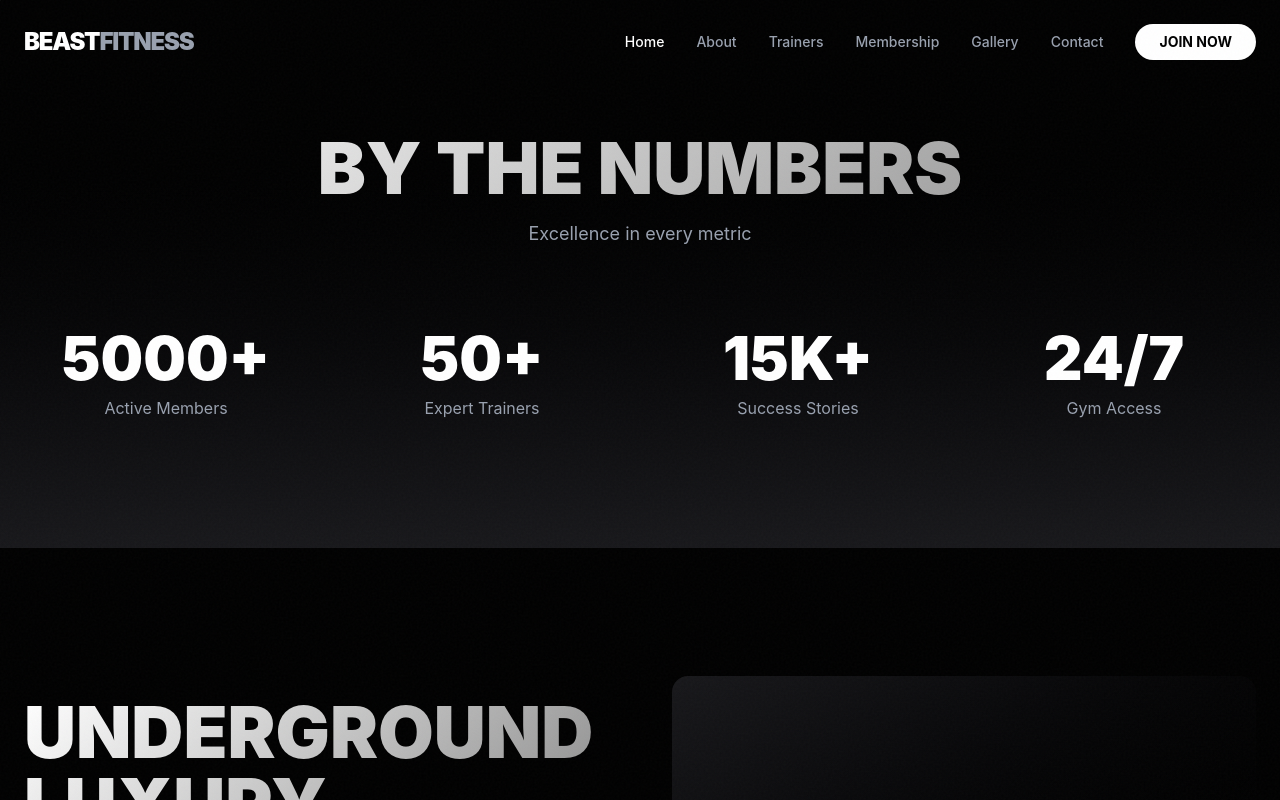
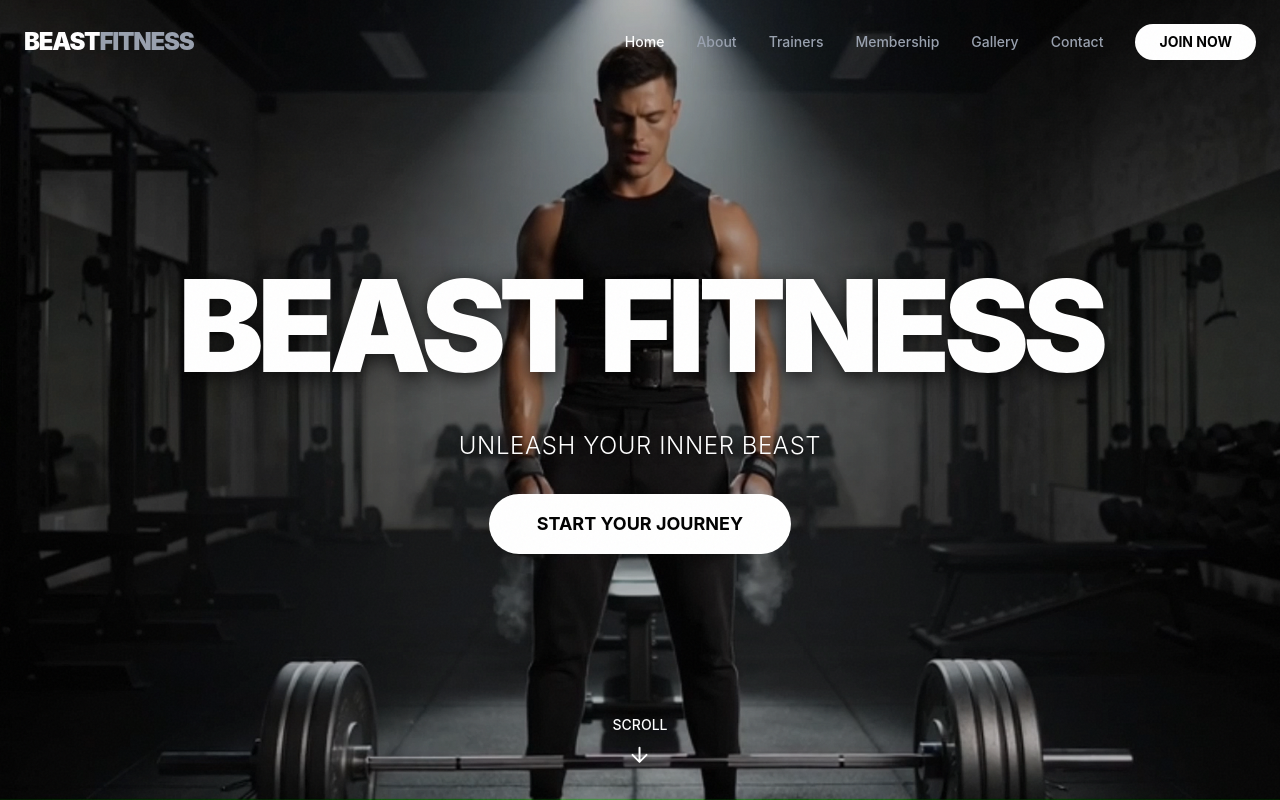
Before and after one commit to Alpha6024/BeastFitness, a React (Vite) app in the folder design/: page / in a window 1280 px wide. Shown: the top 800 px of the page. Built offline with nearby package versions, Linux system fonts and the light colour scheme.

Commit message:
fixed ui006

```diff
--- a/design/src/components/CinematicHero.jsx
+++ b/design/src/components/CinematicHero.jsx
@@ -9,9 +9,6 @@ gsap.registerPlugin(ScrollTrigger);
 const CinematicHero = () => {
   const canvasRef = useRef(null);
   const containerRef = useRef(null);
-  const textSection1Ref = useRef(null);
-  const textSection2Ref = useRef(null);
-  const textSection3Ref = useRef(null);
   const { frames, loading, progress } = useFramePreloader(32, 4);
 
   useEffect(() => {
@@ -55,71 +52,13 @@ const CinematicHero = () => {
       scrollTrigger: {
         trigger: container,
         start: 'top top',
-        end: '+=300%',
+        end: 'bottom bottom',
         scrub: 0.5,
-        pin: true,
       },
       onUpdate: () => {
         renderFrame(frameAnimation.frame);
       },
     });
-
-    // Animate text sections
-    gsap.fromTo(
-      textSection1Ref.current,
-      { opacity: 1 },
-      {
-        opacity: 0,
-        scrollTrigger: {
-          trigger: container,
-          start: 'top top',
-          end: '+=100%',
-          scrub: 1,
-        },
-      }
-    );
-
-    gsap.fromTo(
-      textSection2Ref.current,
-      { opacity: 0 },
-      {
-        opacity: 1,
-        scrollTrigger: {
-          trigger: container,
-          start: 'top top',
-          end: '+=100%',
-          scrub: 1,
-        },
-      }
-    );
-
-    gsap.fromTo(
-      textSection2Ref.current,
-      { opacity: 1 },
-      {
-        opacity: 0,
-        scrollTrigger: {
-          trigger: container,
-          start: '+=100%',
-          end: '+=200%',
-          scrub: 1,
-        },
-      }
-    );
-
-    gsap.fromTo(
-      textSection3Ref.current,
-      { opacity: 0 },
-      {
-        opacity: 1,
-        scrollTrigger: {
-          trigger: container,
-          start: '+=100%',
-          end: '+=200%',
-          scrub: 1,
-        },
-      }
-    );
 
     return () => {
       ScrollTrigger.getAll().forEach(trigger => trigger.kill());
@@ -157,12 +96,17 @@ const CinematicHero = () => {
   }
 
   return (
-    <section ref={containerRef} className="relative w-full h-screen overflow-hidden">
-      <canvas ref={canvasRef} className="absolute inset-0 w-full h-full" />
+    <section ref={containerRef} className="relative w-full" style={{ height: '300vh' }}>
+      {/* Fixed Canvas Background */}
+      <div className="sticky top-0 w-full h-screen overflow-hidden">
+        <canvas ref={canvasRef} className="w-full h-full" />
         <div className="absolute inset-0 bg-black/30" />
+      </div>
 
-      {/* Text Section 1 - Initial */}
-      <div ref={textSection1Ref} className="absolute inset-0 flex items-center justify-center px-4 w-full" style={{ zIndex: 10 }}>
+      {/* Scrolling Content */}
+      <div className="absolute top-0 left-0 w-full" style={{ height: '300vh' }}>
+        {/* Section 1 - Beast Fitness */}
+        <div className="h-screen flex items-center justify-center px-4 w-full">
           <div className="text-center max-w-5xl w-full">
             <motion.h1
               initial={{ opacity: 0, y: 50 }}
@@ -195,8 +139,8 @@ const CinematicHero = () => {
           </div>
         </div>
 
-      {/* Text Section 2 - Transform */}
-      <div ref={textSection2Ref} className="absolute inset-0 flex items-center justify-center px-4 w-full" style={{ zIndex: 10, opacity: 0 }}>
+        {/* Section 2 - Transform */}
+        <div className="h-screen flex items-center justify-center px-4 w-full">
           <div className="text-center max-w-4xl w-full">
             <h2
               className="text-4xl sm:text-5xl md:text-6xl lg:text-8xl font-black text-white mb-4 md:mb-6 tracking-tighter leading-tight"
@@ -213,8 +157,8 @@ const CinematicHero = () => {
           </div>
         </div>
 
-      {/* Text Section 3 - Elite Training */}
-      <div ref={textSection3Ref} className="absolute inset-0 flex items-center justify-center px-4 w-full" style={{ zIndex: 10, opacity: 0 }}>
+        {/* Section 3 - Elite Training */}
+        <div className="h-screen flex items-center justify-center px-4 w-full">
           <div className="text-center max-w-4xl w-full">
             <h2
               className="text-4xl sm:text-5xl md:text-6xl lg:text-8xl font-black text-white mb-4 md:mb-6 tracking-tighter leading-tight"
@@ -237,13 +181,14 @@ const CinematicHero = () => {
             </motion.button>
           </div>
         </div>
+      </div>
 
+      {/* Scroll Indicator */}
       <motion.div
         initial={{ opacity: 0 }}
         animate={{ opacity: 1 }}
         transition={{ duration: 1, delay: 1 }}
-        className="absolute bottom-10 left-1/2 transform -translate-x-1/2"
-        style={{ zIndex: 20 }}
+        className="fixed bottom-10 left-1/2 transform -translate-x-1/2 z-50"
       >
         <motion.div
           animate={{ y: [0, 10, 0] }}
```
Lines whose indentation alone changed are shown as unchanged.
